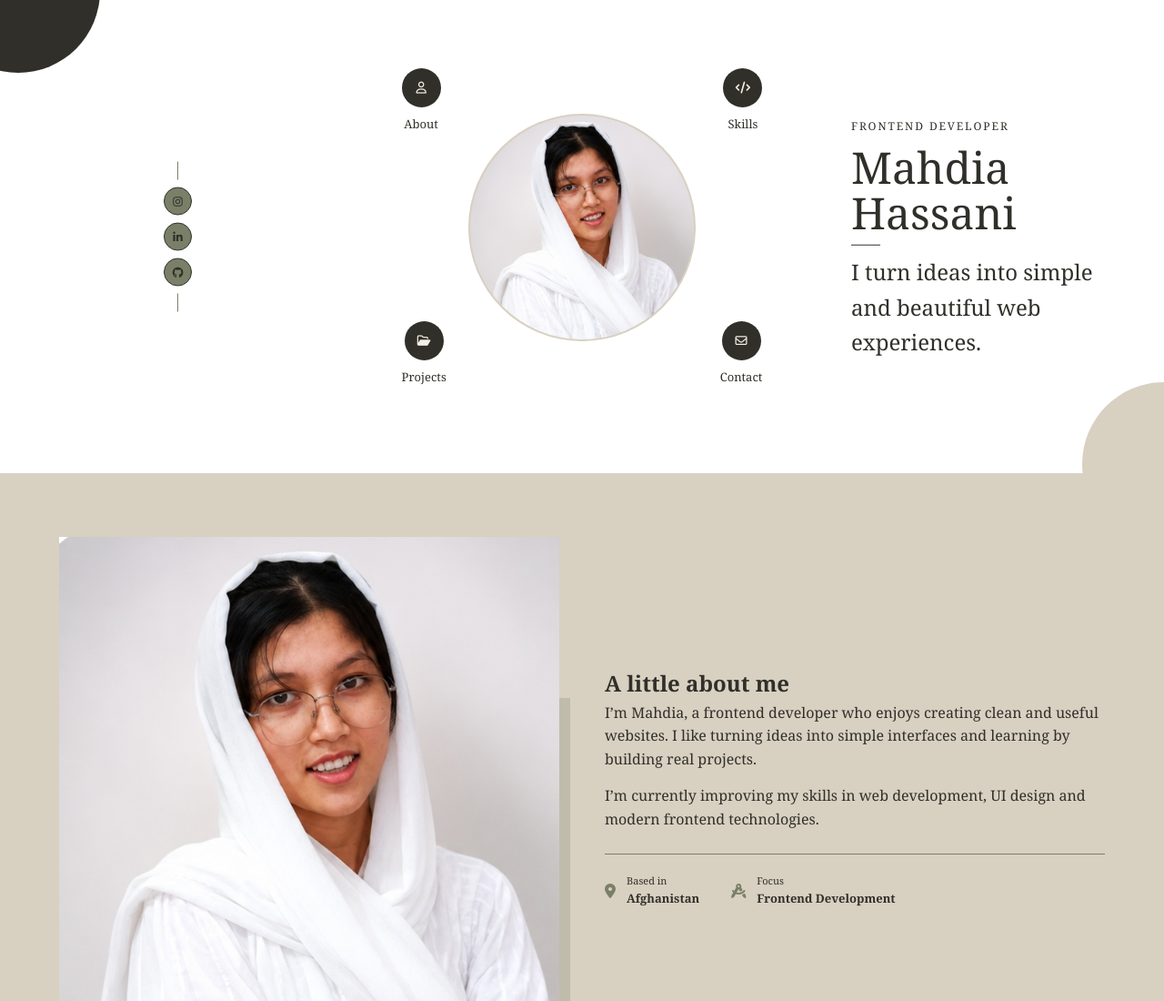
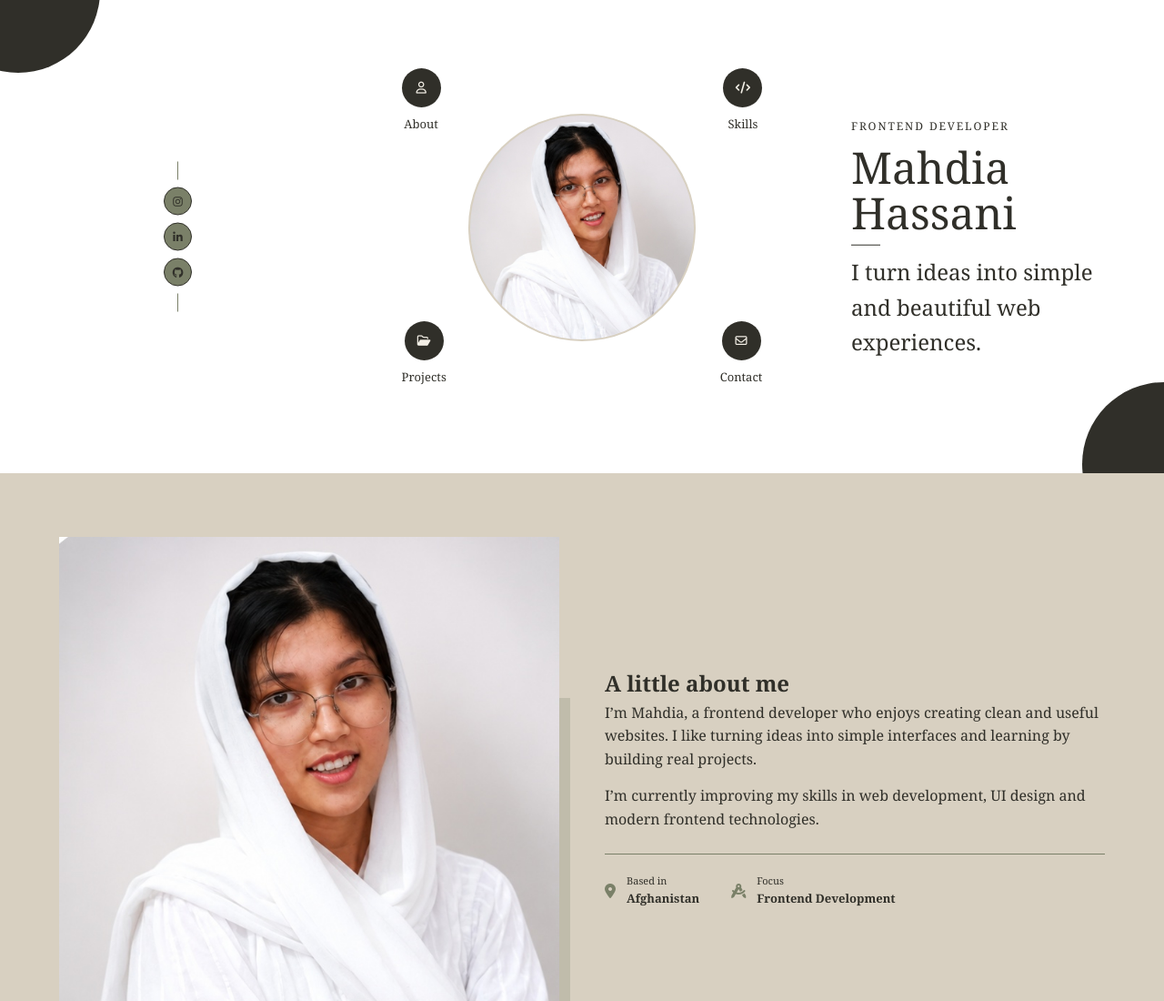
Before and after one commit to Mahdia-Hassani/Hassani-Mahdia, a plain HTML site: page index.html in a window 1280 px wide. Shown: the top 1100 px of the page at 91% size. Drawn offline with Linux system fonts and the light colour scheme.

Commit message:
style: add intreactive effect

```diff
--- a/style.css
+++ b/style.css
@@ -61,7 +61,7 @@ a {
   position: absolute;
   width: 180px;
   height: 180px;
-  background-color: #d8d0c1;
+  background-color: #302f29;
   border-radius: 50%;
   right: -90px;
   bottom: -80px;
```
